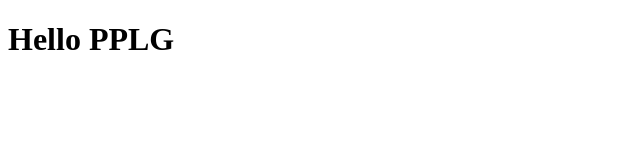
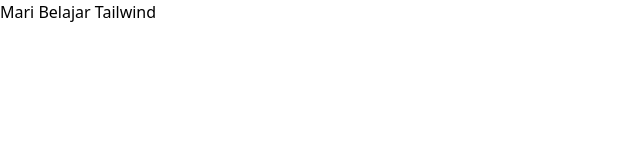
Before and after one commit to Dani170907/Belajar-Tailwind, a plain HTML site: page index.html in a window 1280 px wide. Shown: the whole page, without its empty margins (0-640 px from the left). Drawn offline with nearby package versions, Linux system fonts and the light colour scheme.

Commit message:
menambahkan link play cdn dan file dan tailwind.config.js untuk mempermudah dalam menggunakan tailwind

```diff
--- a/index.html
+++ b/index.html
@@ -4,9 +4,10 @@
     <meta charset="UTF-8">
     <meta http-equiv="X-UA-Compatible" content="IE=edge">
     <meta name="viewport" content="width=device-width, initial-scale=1.0">
-    <title>Coba Tailwind</title>
+    <link href="https://cdn.jsdelivr.net/npm/tailwindcss@2.2.19/dist/tailwind.min.css" rel="stylesheet">
+    <title>Belajar Tailwind</title>
 </head>
 <body>
-    <h1>Hello PPLG</h1>
+    <h1>Mari Belajar Tailwind</h1>
 </body>
 </html>
```
Also changed, not shown: package.json (deleted, +0 -20 lines), tailwind.config.js (added).
